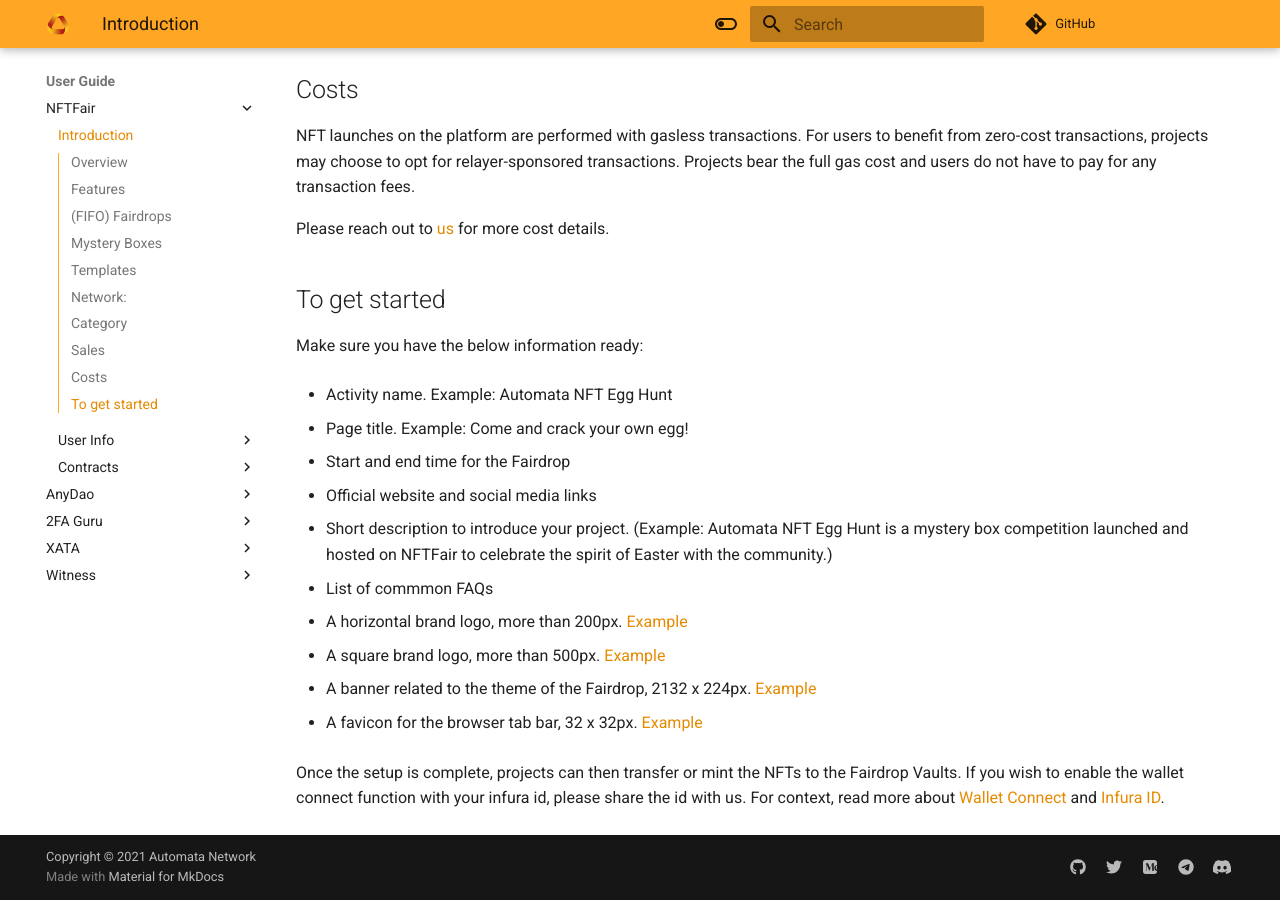
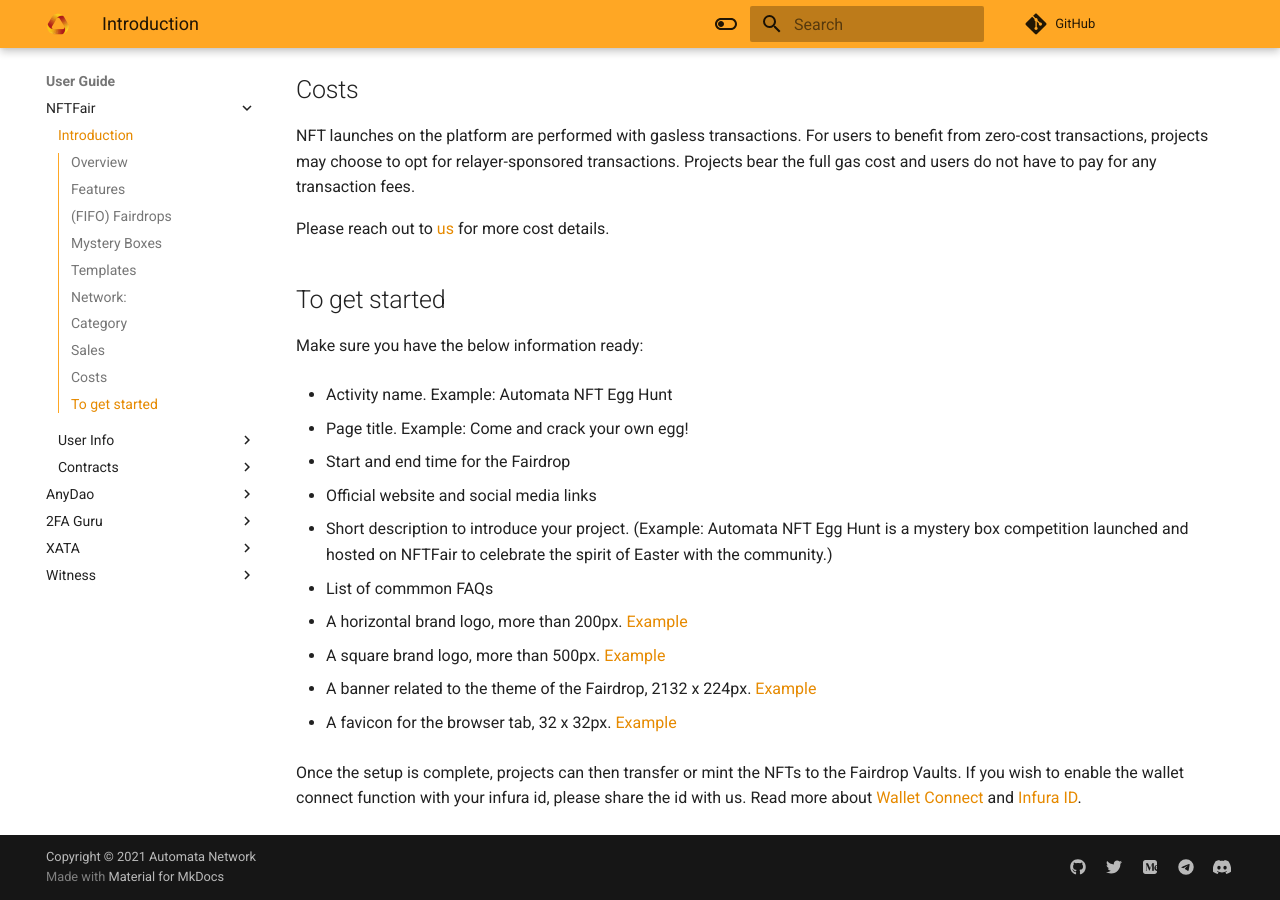
Before and after one commit to automata-network/docs, an MkDocs documentation site: the page built from docs/nftfair/introduction.md, in a window 1280 px wide and 900 px high, scrolled down 2742 px. Built offline with MkDocs 1.6.1 and Material for MkDocs 9.7.7, drawn with Linux system fonts in a browser that asks for light colours; nearby versions of some CDN libraries; comment, search, counter and statistics services are not loaded.

Commit message:
Update introduction.md

```diff
--- a/docs/nftfair/introduction.md
+++ b/docs/nftfair/introduction.md
@@ -87,6 +87,6 @@
 
 - A banner related to the theme of the Fairdrop, 2132 x 224px. [Example](https://ipfs.io/ipfs/bafybeicywiylhs2w6jfofgzhaw3gfnl2pen2u4wgsrmxuu7crlx46uilbe/supercar-banner.jpeg)
 
-- A favicon for the browser tab bar, 32 x 32px. [Example](https://static.wixstatic.com/media/0653dd_303a21ade8b64ed5bca9f2755b2cb4a5~mv2.png/v1/fill/w_32%2Ch_32%2Clg_1%2Cusm_0.66_1.00_0.01/0653dd_303a21ade8b64ed5bca9f2755b2cb4a5~mv2.png)
+- A favicon for the browser tab, 32 x 32px. [Example](https://static.wixstatic.com/media/0653dd_303a21ade8b64ed5bca9f2755b2cb4a5~mv2.png/v1/fill/w_32%2Ch_32%2Clg_1%2Cusm_0.66_1.00_0.01/0653dd_303a21ade8b64ed5bca9f2755b2cb4a5~mv2.png)
 
-Once the setup is complete, projects can then transfer or mint the NFTs to the Fairdrop Vaults. If you wish to enable the wallet connect function with your infura id, please share the id with us. For context, read more about [Wallet Connect](https://walletconnect.com/) and [Infura ID](https://infura.io/).
+Once the setup is complete, projects can then transfer or mint the NFTs to the Fairdrop Vaults. If you wish to enable the wallet connect function with your infura id, please share the id with us. Read more about [Wallet Connect](https://walletconnect.com/) and [Infura ID](https://infura.io/).
```
